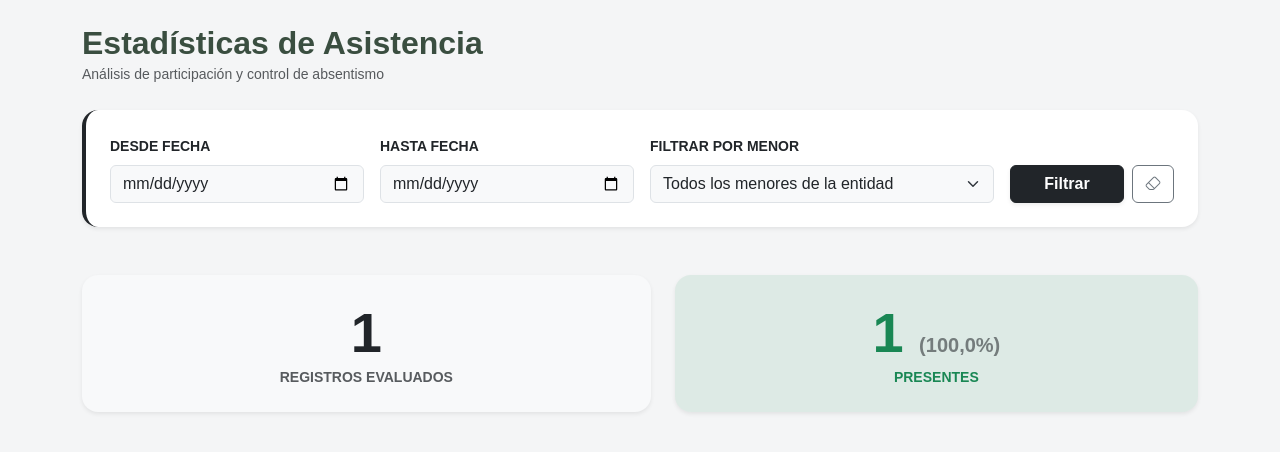
After one commit to GuadalupeGFigueroa/redactua, a Django app: page /estadisticas/ in a window 1280 px wide. The commit adds this page. Shown: the top 452 px of the page. Run offline with Django 5.2, Linux system fonts and the light colour scheme; tables that the repository leaves empty hold one stand-in row (values such as "Sample post").

Commit message:
feat: Añadida funcionalidad para el cálculo de estadísticas de asistencia

```diff
--- a/core/models.py
+++ b/core/models.py
@@ -166,6 +166,7 @@ class Attendance(models.Model):
     beneficiary = models.ForeignKey(Beneficiary, on_delete=models.CASCADE, related_name='attendances')
     date = models.DateField(verbose_name="Fecha de la sesión")
     status = models.CharField(max_length=20, choices=ESTADOS, default='PRESENT', verbose_name="Estado")
+    incidence_time = models.TimeField(blank=True, null=True, verbose_name="Hora de incidencia")
 
     class Meta:
         db_table = 'ATTENDANCE'
--- a/core/urls.py
+++ b/core/urls.py
@@ -11,4 +11,5 @@ urlpatterns = [
     path('expedientes/nuevo/', views.family_case_create, name='family_case_create'),
     path('expedientes/<int:case_id>/', views.family_case_detail, name='family_case_detail'),
     path('expedientes/<int:case_id>/nuevo-miembro/', views.beneficiary_create, name='beneficiary_create'),
+    path('estadisticas/', views.statistics_view, name='statistics'),
 ]
--- a/core/views.py
+++ b/core/views.py
@@ -3,7 +3,10 @@ from django.shortcuts import render, redirect, get_object_or_404
 from django.http import JsonResponse
 from .models import Group, Beneficiary, Attendance, FamilyCase
 from .forms import FamilyCaseForm, BeneficiaryForm
+from datetime import date
+from django.db.models import Q, Count
 import json
+
 
 def home_view(request):
     """Renderiza la plantilla base para comprobar la estructura de navegación"""
@@ -12,17 +15,54 @@ def home_view(request):
 def attendance_view(request):
     """Muestra la pantalla de asistencia con los grupos y el alumnado correspondiente"""
     groups = Group.objects.all()
-    if groups.exists():
-        first_group = groups.first()
-        students = first_group.beneficiaries.all()
-    else:
-        students = []
+    from datetime import date
+from django.db.models import Q
+
+def attendance_view(request):
+    """Muestra la pantalla de asistencia con los grupos y el alumnado correspondiente"""
+    groups = Group.objects.all()
+
+    # 1. Atrapamos lo que el usuario envía por la URL o ponemos valores por defecto
+    selected_group_id = request.GET.get('group_id', '')
+    # Por defecto, ponemos la fecha de hoy
+    selected_date_str = request.GET.get('date', date.today().strftime('%Y-%m-%d'))
+    search_query = request.GET.get('q', '')
+
+    students = []
+    registered_count = 0
+    attended_count = 0
+
+    # 2. Solo traemos alumnos y calculamos estadísticas si se ha elegido un grupo
+    if selected_group_id:
+        group = get_object_or_404(Group, id=selected_group_id)
+        students_qs = group.beneficiaries.all()
+
+        # Damos vida al buscador
+        if search_query:
+            students_qs = students_qs.filter(
+                Q(first_name__icontains=search_query) |
+                Q(last_name1__icontains=search_query)
+            )
+
+        students = students_qs
+        registered_count = students.count()
+
+        # Damos vida al recuento real cruzando grupo, fecha y estado "Presente"
+        attended_count = Attendance.objects.filter(
+            group_id=selected_group_id,
+            date=selected_date_str,
+            status='PRESENT'
+        ).count()
 
     context = {
         'groups': groups,
         'students': students,
+        'selected_group_id': selected_group_id,
+        'selected_date': selected_date_str,
+        'search_query': search_query,
+        'registered_count': registered_count,
+        'attended_count': attended_count,
     }
-    # Pasamos los datos al HTML mediante el "contexto" (el diccionario final)
     return render(request, 'attendance.html', context)
 
 def get_students_by_group(request, group_id):
@@ -49,7 +89,7 @@ def get_students_by_group(request, group_id):
 
 def update_attendance(request):
     """API interna: Recibe un POST de JavaScript y guarda la asistencia en la base de datos"""
-    # Solo aceptamos los datos si vienen en el método POST (envío de datos)
+
     if request.method == 'POST':
         try:
             # 1. Desempaquetamos el JSON que nos envvía JavaScript
@@ -71,7 +111,7 @@ def update_attendance(request):
             }
             db_status = status_mapping.get(status_text, 'PRESENT')
 
-            # 3. Lógica para guardar los datos (DJANGO ORM)
+            # 3. Lógica para guardar los datos
             # En caso de existir un registro, lo actualiza, sino lo crea.
             Attendance.objects.update_or_create(
                 group_id=group_id,
@@ -90,10 +130,22 @@ def update_attendance(request):
 # Gestión de expedientes
 
 def family_case_list(request):
-    """Muestra la lista de todos los expedientes familiares"""
-    # Obtenemos todos los expeedientes ordenados del más nuevo al más antiguo
-    cases = FamilyCase.objects.all().order_by('-creation_date')
-    return render(request, 'family_case_list.html', {'cases': cases})
+    """Muestra la lista los expedientes familiares con un buscador"""
+    # Si el usuario escribe algo en el buscador, filtramos los expedientes.
+    query = request.GET.get('q', '')
+
+    if query:
+        cases = FamilyCase.objects.filter(
+            Q(file_number__icontains=query) |
+            Q(beneficiaries__first_name__icontains=query) |
+            Q(beneficiaries__last_name1__icontains=query) |
+            Q(beneficiaries__last_name2__icontains=query)
+        ).distinct().order_by('-creation_date') # Esto evita que salgan los expedientes duplicados si hay 2 alumnos hermanos
+    else:
+        # Si no se especifica, obtenemos todos los expeedientes ordenados del más nuevo al más antiguo
+        cases = FamilyCase.objects.all().order_by('-creation_date')
+
+    return render(request, 'family_case_list.html', {'cases': cases, 'query': query})
 
 def family_case_create(request):
     """Maneja la creación de un nuevo expediente familiar"""
@@ -132,7 +184,7 @@ def beneficiary_create(request, case_id):
     if request.method == 'POST':
         form = BeneficiaryForm(request.POST)
         if form.is_valid():
-            # 2. Guarda el formulario en memoria, pero le decimos a Django que ESPERE
+            # 2. Guarda el formulario en memoria
             new_member = form.save(commit=False)
 
             # 3. Inyecta el expediente antes de guardarlo definitivamente
@@ -150,3 +202,49 @@ def beneficiary_create(request, case_id):
         form = BeneficiaryForm()
 
     return render(request, 'beneficiary_form.html', {'form': form, 'case': case})
+
+def statistics_view(request):
+    """Genera reportes de asistencia filtrados por fecha y alumno"""
+
+    # filtros
+    start_date = request.GET.get('start_date', '')
+    end_date = request.GET.get('end_date', '')
+    student_id = request.GET.get('student_id', '')
+
+    # Filtramos asistencias
+    attendances = Attendance.objects.all()
+
+    if start_date:
+        attendances = attendances.filter(date__gte=start_date)
+    if end_date:
+        attendances = attendances.filter(date__lte=end_date)
+    if student_id:
+        attendances = attendances.filter(beneficiary_id=student_id)
+
+    # Conteo base de la base de datos
+    stats_queryset = attendances.values('status').annotate(total=Count('id'))
+    total_records = attendances.count()
+
+    # Cálculo e inyección de los porcentajes
+    stats = list(stats_queryset)
+    for item in stats:
+        if total_records > 0:
+            # Calculamos y redondeamos a 1 decimal
+            item['percentage'] = round((item['total'] / total_records) * 100, 1)
+        else:
+            item['percentage'] = 0
+
+    #  Lista de menores para el desplegable
+    students = Beneficiary.objects.filter(is_tutor=False).order_by('first_name', 'last_name1')
+
+
+    context = {
+        'stats': stats,
+        'total_records': total_records,
+        'students': students,
+        'current_start': start_date,
+        'current_end': end_date,
+        'current_student': student_id,
+    }
+
+    return render(request, 'statistics.html', context)
--- a/templates/base.html
+++ b/templates/base.html
@@ -39,7 +39,13 @@
         <div class="offcanvas-body">
             <ul class="nav flex-column fs-5">
                 <li class="nav-item mb-2">
-                    <a class="nav-link text-dark" href="#"><i class="bi bi-folder2-open me-2 text-redactua-primary"></i> Expedientes</a>
+                    <a class ="nav-link text-dark" href="{% url 'home' %}">
+                        <i class="bi bi-house-door me-2 text-redactua-primary"></i> Inicio
+                    </a>
+                </li>
+
+                <li class="nav-item mb-2">
+                    <a class="nav-link text-dark" href="{% url 'family_case_list' %}"><i class="bi bi-folder2-open me-2 text-redactua-primary"></i> Expedientes</a>
                 </li>
                 <li class="nav-item mb-2">
                     <a class="nav-link text-dark" href="#"><i class="bi bi-people me-2 text-redactua-primary"></i> Usuarios</a>
@@ -54,7 +60,7 @@
                     <a class="nav-link text-dark" href="#"><i class="bi bi-telephone me-2 text-redactua-primary"></i> Contactos</a>
                 </li>
                 <li class="nav-item mb-2">
-                    <a class="nav-link text-dark" href="#"><i class="bi bi-bar-chart me-2 text-redactua-primary"></i> Estadísticas</a>
+                    <a class="nav-link text-dark" href="{% url 'statistics' %}"><i class="bi bi-bar-chart me-2 text-redactua-primary"></i> Estadísticas</a>
                 </li>
                 <li class="nav-item">
                     <a class="nav-link text-dark" href="#"><i class="bi bi-person-badge me-2 text-redactua-primary"></i> Trabajadores</a>
--- a/templates/beneficiary_form.html
+++ b/templates/beneficiary_form.html
@@ -73,11 +73,11 @@ document.addEventListener('DOMContentLoaded', function() {
         if (!tutorSwitch || !schoolContainer || !groupsContainer) return;
 
         if (tutorSwitch.checked) {
-            // Es un adulto: Escondemos colegio y grupos
+            // Es un adulto: Escondemos centro escolar y grupos
             schoolContainer.style.display = 'none';
             groupsContainer.style.display = 'none';
 
-            // Vaciamos el colegio
+            // Vaciamos el centro escolar
             if(schoolInput) schoolInput.value = '';
 
             // Desmarcamos todos los grupos que pudieran estar seleccionados
--- /dev/null
+++ b/templates/statistics.html
@@ -0,0 +1,100 @@
+{% extends 'base.html' %}
+{% load static %}
+
+{% block content %}
+<div class="d-flex justify-content-between align-items-center mb-4">
+    <div>
+        <h2 class="text-redactua-primary fw-bold mb-0">Estadísticas de Asistencia</h2>
+        <span class="text-muted small">Análisis de participación y control de absentismo</span>
+    </div>
+</div>
+
+<div class="card shadow-sm border-0 mb-5 bg-white rounded-4 border-start border-4 border-dark">
+    <div class="card-body p-4">
+        <form method="GET" action="{% url 'statistics' %}" class="row g-3 align-items-end">
+
+            <div class="col-md-3">
+                <label class="fw-bold mb-2 text-dark small text-uppercase">Desde fecha</label>
+                <input type="date" name="start_date" value="{{ current_start }}" class="form-control bg-light">
+            </div>
+
+            <div class="col-md-3">
+                <label class="fw-bold mb-2 text-dark small text-uppercase">Hasta fecha</label>
+                <input type="date" name="end_date" value="{{ current_end }}" class="form-control bg-light">
+            </div>
+
+            <div class="col-md-4">
+                <label class="fw-bold mb-2 text-dark small text-uppercase">Filtrar por menor</label>
+                <select name="student_id" class="form-select bg-light">
+                    <option value="">Todos los menores de la entidad</option>
+                    {% for student in students %}
+                        <option value="{{ student.id }}" {% if current_student == student.id|stringformat:"s" %}selected{% endif %}>
+                            {{ student.first_name }} {{ student.last_name1 }} {{ student.last_name2|default:"" }}
+                        </option>
+                    {% endfor %}
+                </select>
+            </div>
+
+            <div class="col-md-2 d-flex gap-2">
+                <button type="submit" class="btn btn-dark fw-semibold w-100 shadow-sm">Filtrar</button>
+                <a href="{% url 'statistics' %}" class="btn btn-outline-secondary fw-semibold" title="Limpiar filtros">
+                    <i class="bi bi-eraser"></i>
+                </a>
+            </div>
+        </form>
+    </div>
+</div>
+
+{% if total_records > 0 %}
+    <div class="row g-4 mb-5">
+        <div class="col-6 col-md-auto flex-grow-1">
+            <div class="card border-0 bg-light shadow-sm h-100 rounded-4">
+                <div class="card-body text-center p-4">
+                    <h1 class="display-4 fw-bold text-dark mb-0">{{ total_records }}</h1>
+                    <p class="text-muted fw-semibold mb-0 text-uppercase small">Registros Evaluados</p>
+                </div>
+            </div>
+        </div>
+
+        {% for item in stats %}
+            <div class="col-6 col-md-auto flex-grow-1">
+                <div class="card border-0 shadow-sm h-100 rounded-4
+                    {% if item.status == 'PRESENT' %}bg-success bg-opacity-10
+                    {% elif item.status == 'LATE' %}bg-warning bg-opacity-10
+                    {% elif item.status == 'UNJUSTIFIED_ABSENCE' %}bg-danger bg-opacity-10
+                    {% else %}bg-secondary bg-opacity-10{% endif %}">
+
+                    <div class="card-body text-center p-4">
+                        <h1 class="display-4 fw-bold mb-0
+                            {% if item.status == 'PRESENT' %}text-success
+                            {% elif item.status == 'LATE' %}text-warning text-dark
+                            {% elif item.status == 'UNJUSTIFIED_ABSENCE' %}text-danger
+                            {% else %}text-secondary{% endif %}">
+                            {{ item.total }}
+                            <span class="fs-5 text-muted opacity-75">({{ item.percentage }}%)</span>
+                        </h1>
+                        <p class="fw-semibold mb-0 text-uppercase small
+                            {% if item.status == 'PRESENT' %}text-success
+                            {% elif item.status == 'LATE' %}text-warning text-dark
+                            {% elif item.status == 'UNJUSTIFIED_ABSENCE' %}text-danger
+                            {% else %}text-secondary{% endif %}">
+
+                            {% if item.status == 'PRESENT' %}Presentes
+                            {% elif item.status == 'LATE' %}Retrasos
+                            {% elif item.status == 'JUSTIFIED_ABSENCE' %}Faltas Justificadas
+                            {% elif item.status == 'UNJUSTIFIED_ABSENCE' %}Faltas Injustificadas
+                            {% else %}{{ item.status }}{% endif %}
+                        </p>
+                    </div>
+                </div>
+            </div>
+        {% endfor %}
+    </div>
+{% else %}
+    <div class="alert alert-light text-center border rounded-4 py-5 shadow-sm mt-4">
+        <i class="bi bi-clipboard-data fs-1 text-muted mb-3 d-block"></i>
+        <h5 class="fw-bold">No hay datos en este rango</h5>
+        <p class="text-muted mb-0">Prueba a modificar las fechas o seleccionar otro menor.</p>
+    </div>
+{% endif %}
+{% endblock %}
```
Also changed, not shown: templates/attendance.html (+6 -1 lines), templates/family_case_list.html (+17 -3 lines), core/migrations/0005_attendance_incidence_time.py (added).
